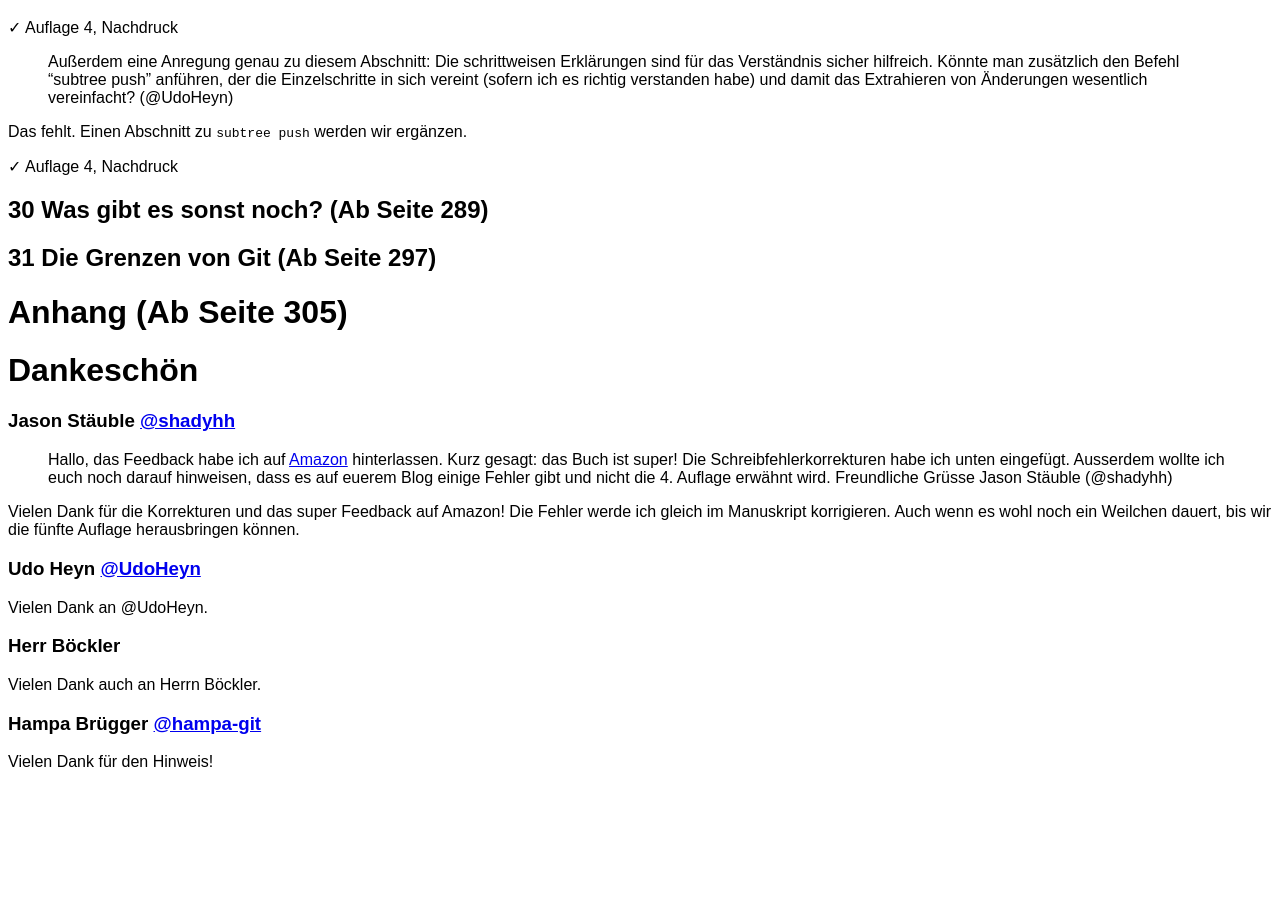
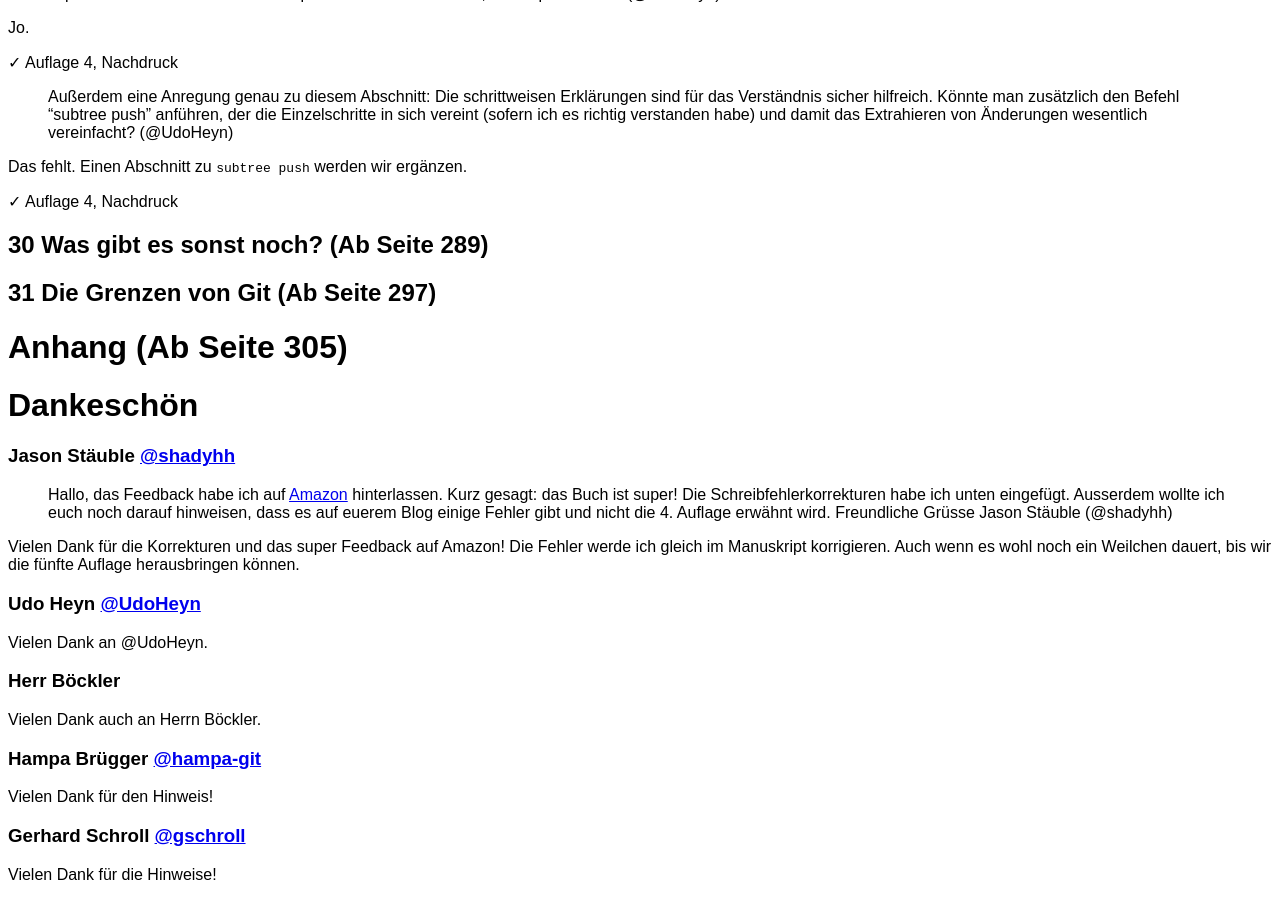
Before and after one commit to kapitel26/gitbuch-feedback, a Jekyll site: the page built from feedback-git-buch-auflage-4.md, in a window 1280 px wide and 900 px high, scrolled down 3553 px. Built offline with Jekyll 4.4.1, drawn with Linux system fonts in a browser that asks for light colours; before the commit the page ends 4340 px from its top, so only the background shows below that.

Commit message:
Update feedback-git-buch-auflage-4.md

```diff
--- a/feedback-git-buch-auflage-4.md
+++ b/feedback-git-buch-auflage-4.md
@@ -218,3 +220,7 @@ Vielen Dank auch an Herrn Böckler.
 ### Hampa Brügger [@hampa-git](https://github.com/hampa-git)
 
 Vielen Dank für den Hinweis!
+
+### Gerhard Schroll [@gschroll](https://github.com/gschroll)
+
+Vielen Dank für die Hinweise!
```
Also changed, not shown: other parts of feedback-git-buch-auflage-4.md (+2 -0 lines).
